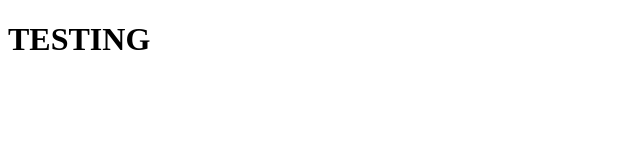
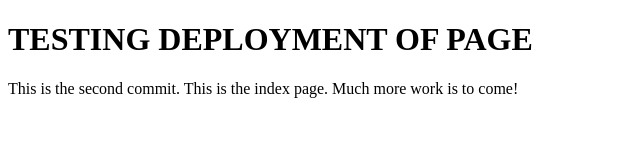
Before and after one commit to awalk014/awalk014.github.io, a plain HTML site: page index.html in a window 1280 px wide. Shown: the whole page, without its empty margins (0-640 px from the left). Drawn offline with Linux system fonts and the light colour scheme.

Commit message:
Commit on Feb 5, 2025. This is to test the ability to commit from my home PC.

```diff
--- a/index.html
+++ b/index.html
@@ -1,3 +1,4 @@
 <!DOCTYPE html>
-<h1>TESTING</h1>
+<h1>TESTING DEPLOYMENT OF PAGE</h1>
+<p>This is the second commit. This is the index page. Much more work is to come!</p>
 </html>
```
